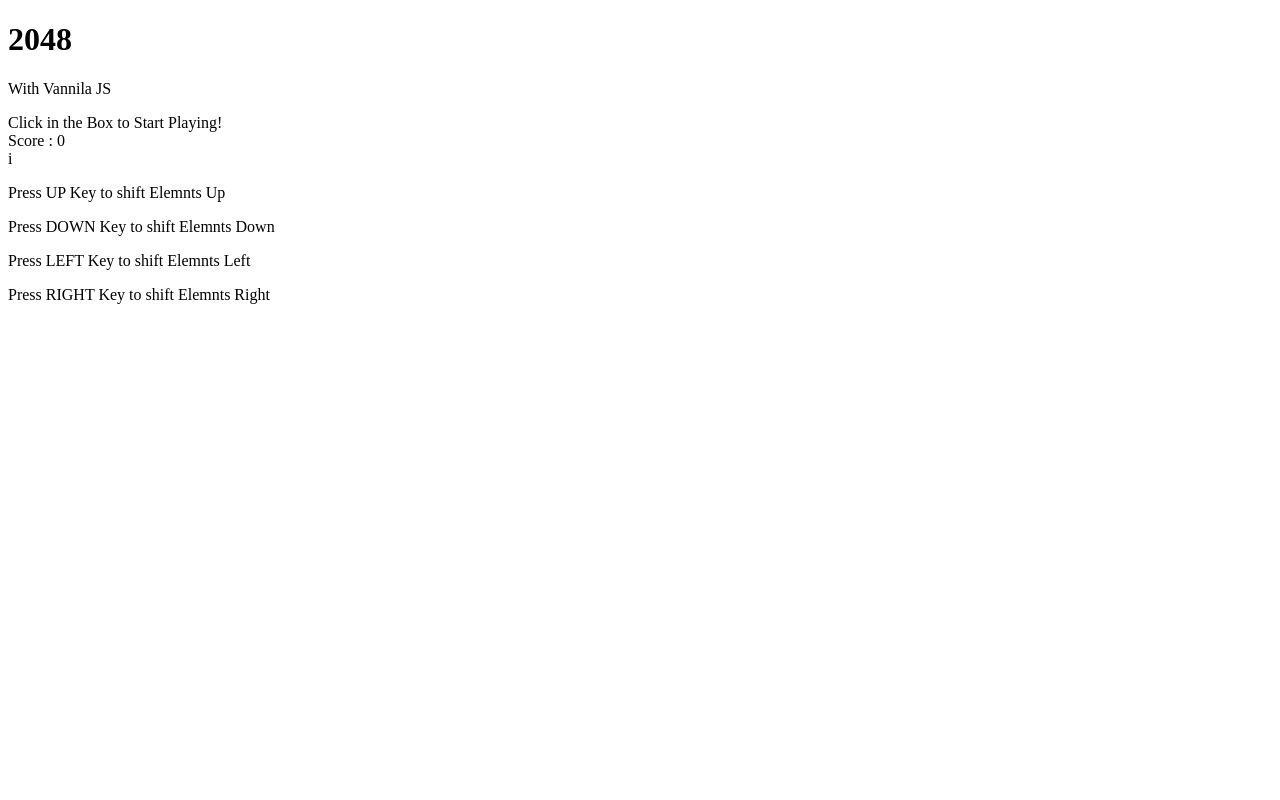
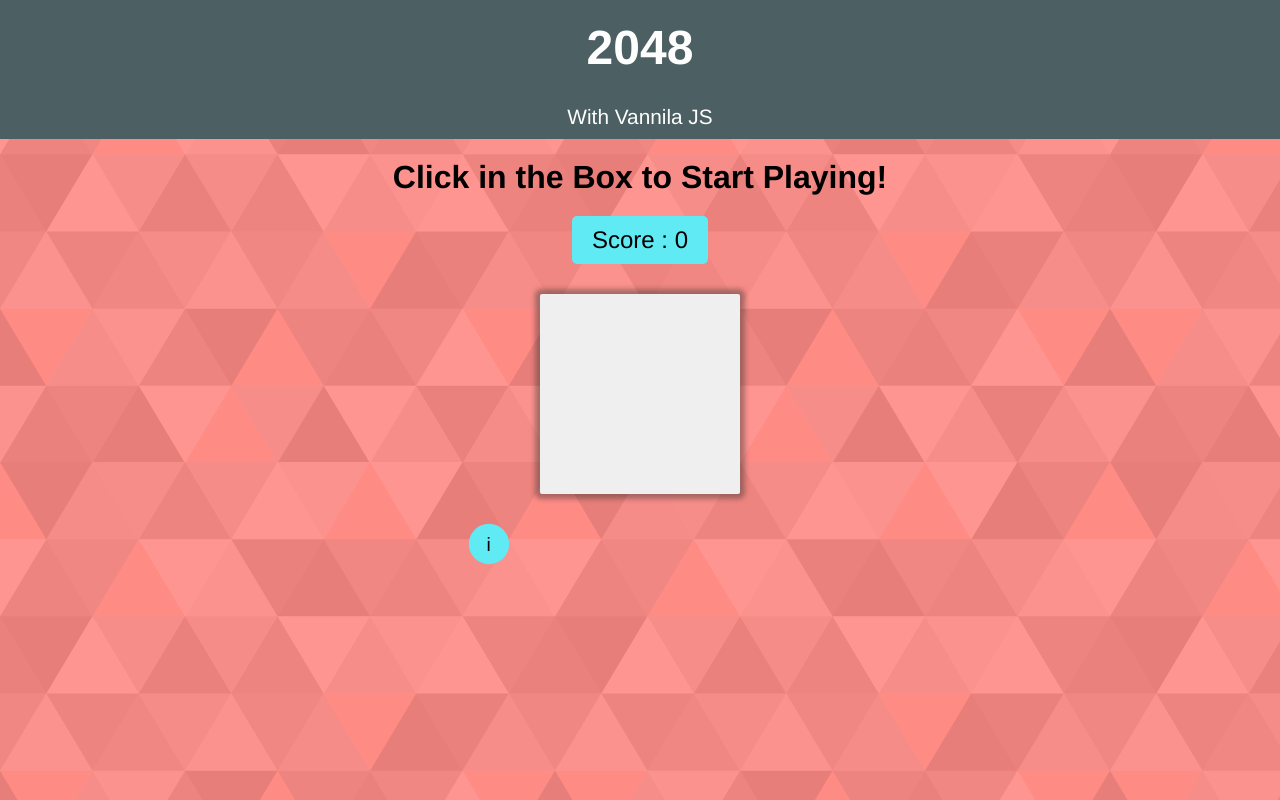
Before and after one commit to Abhishek047/TwoZeroFourEight, a website: page dist/index.html in a window 1280 px wide. Drawn offline with nearby package versions, Linux system fonts and the light colour scheme; files that its build step writes are made by us from their sources; the site is published under a folder, as on GitHub Pages, so addresses that start at the root find nothing.

Commit message:
Deploy Site Fixed

```diff
--- a/dist/index.html
+++ b/dist/index.html
@@ -2,7 +2,7 @@
 <html lang="en">
 <head>
     <meta charset="UTF-8">
-    <link rel="stylesheet" href="/style.css">
+    <link rel="stylesheet" href="style.css">
     <meta name="viewport" content="width=device-width, initial-scale=1.0">
     <title>tzfe</title>
 </head>
@@ -63,5 +63,5 @@
         </p>
     </div>
 </body>
-<script src="/main.js"></script>
+<script src="main.js"></script>
 </html>
--- a/dist/style.css
+++ b/dist/style.css
@@ -7,7 +7,7 @@
 body {
   height: 100vh;
   background-color: #ff8b85;
-  background-image: url(/img/Large-Triangles.svg);
+  background-image: url(img/Large-Triangles.svg);
 }
 
 .instr {
--- a/dist/style.scss
+++ b/dist/style.scss
@@ -6,7 +6,7 @@
 body{
     height: 100vh;
     background-color: #ff8b85;
-    background-image: url(/img/Large-Triangles.svg);
+    background-image: url(img/Large-Triangles.svg);
 }
 .instr{
     text-align: center;
```
Also changed, not shown: 1 other file.
